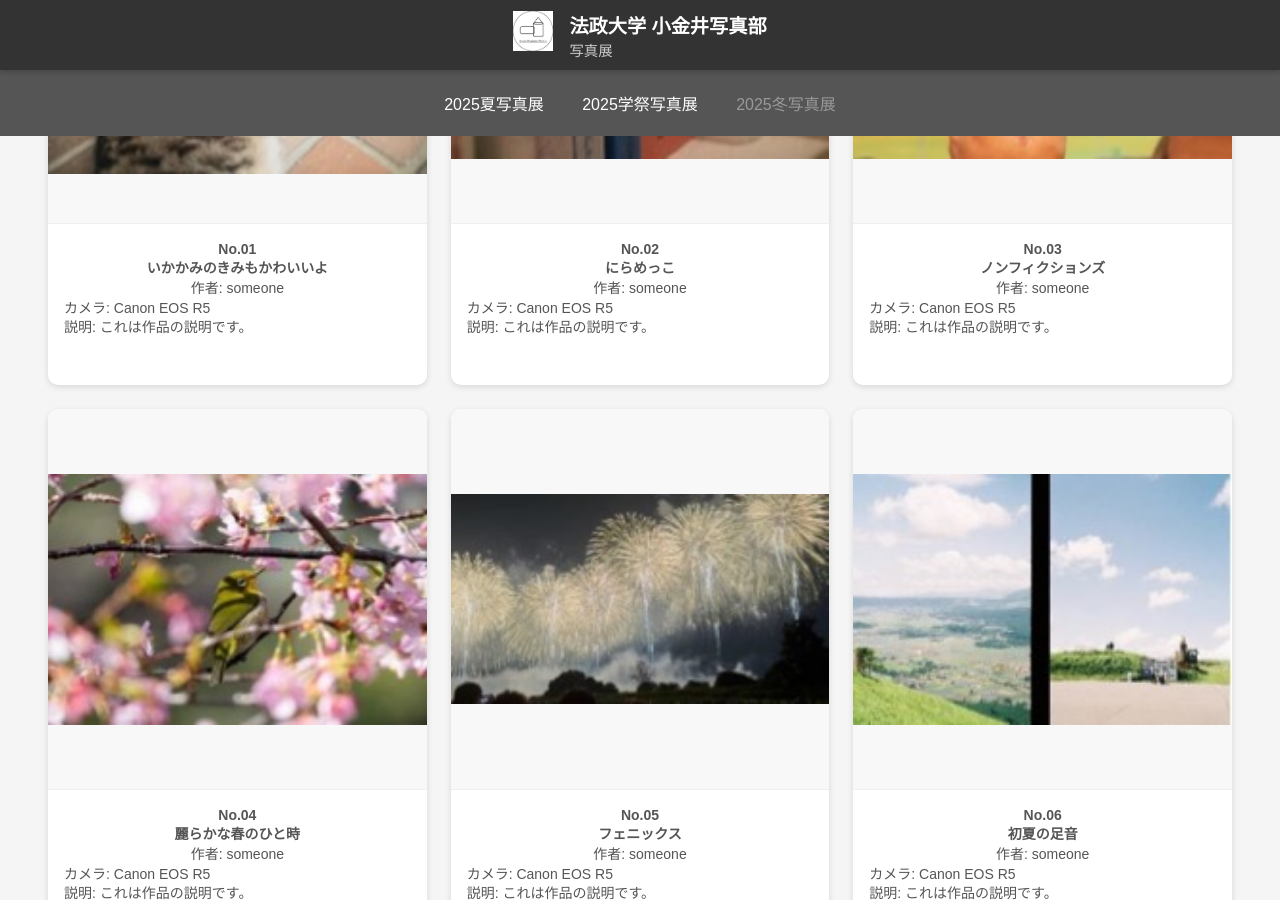
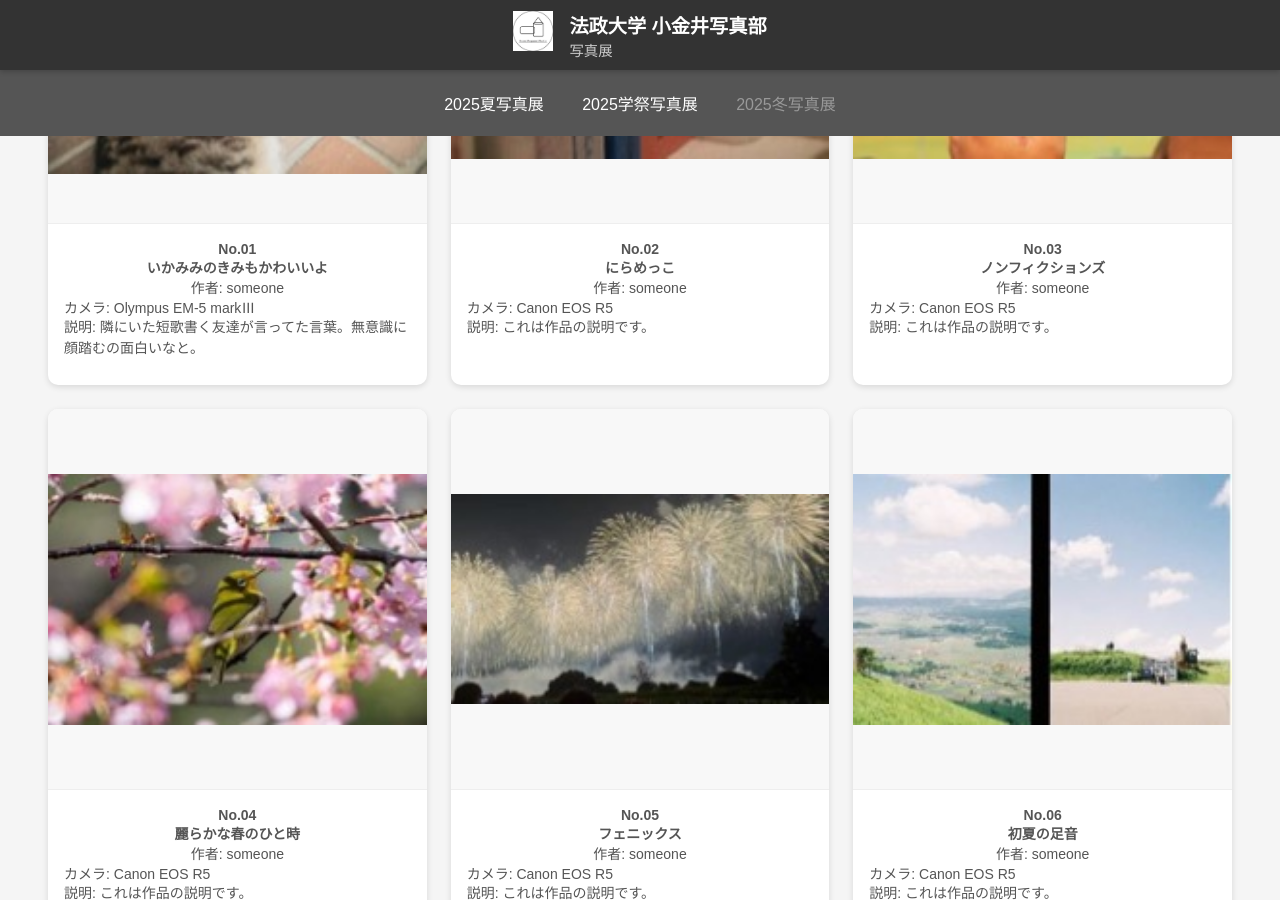
Before and after one commit to fujiyoshi-takayuki/photo-exhibition-site, a Jekyll site: the page built from 2025/summer/af69592862e159a7cf723a78c20a47ce109d13b04db75224503159b765b84967/index.html, in a window 1280 px wide and 900 px high, scrolled down 424 px. Built offline with Jekyll 4.4.1, drawn with Linux system fonts in a browser that asks for light colours.

Commit message:
set description

```diff
--- a/2025/summer/af69592862e159a7cf723a78c20a47ce109d13b04db75224503159b765b84967/index.html
+++ b/2025/summer/af69592862e159a7cf723a78c20a47ce109d13b04db75224503159b765b84967/index.html
@@ -12,15 +12,15 @@ title: 2025年度 夏写真展 「閃光」 作品一覧
           <a href="public-images/2025-summer01_s.jpg" target="_blank">
             <img
               src="public-images/2025-summer01_s.jpg"
-              alt="作品No.01 いかかみのきみもかわいいよ 作者: someone"
+              alt="作品No.01 いかみみのきみもかわいいよ 作者: someone"
             />
           </a>
           <div class="work-info">
             <p class="work-number"><strong>No.01</strong></p>
-            <p class="work-title">いかかみのきみもかわいいよ</p>
+            <p class="work-title">いかみみのきみもかわいいよ</p>
             <p class="work-author">作者: someone</p>
-            <p class="work-camera">カメラ: Canon EOS R5</p>
-            <p class="work-description">説明: これは作品の説明です。</p>
+            <p class="work-camera">カメラ: Olympus EM-5 markⅢ</p>
+            <p class="work-description">説明: 隣にいた短歌書く友達が言ってた言葉。無意識に顔踏むの面白いなと。</p>
           </div>
         </div>
 
```
